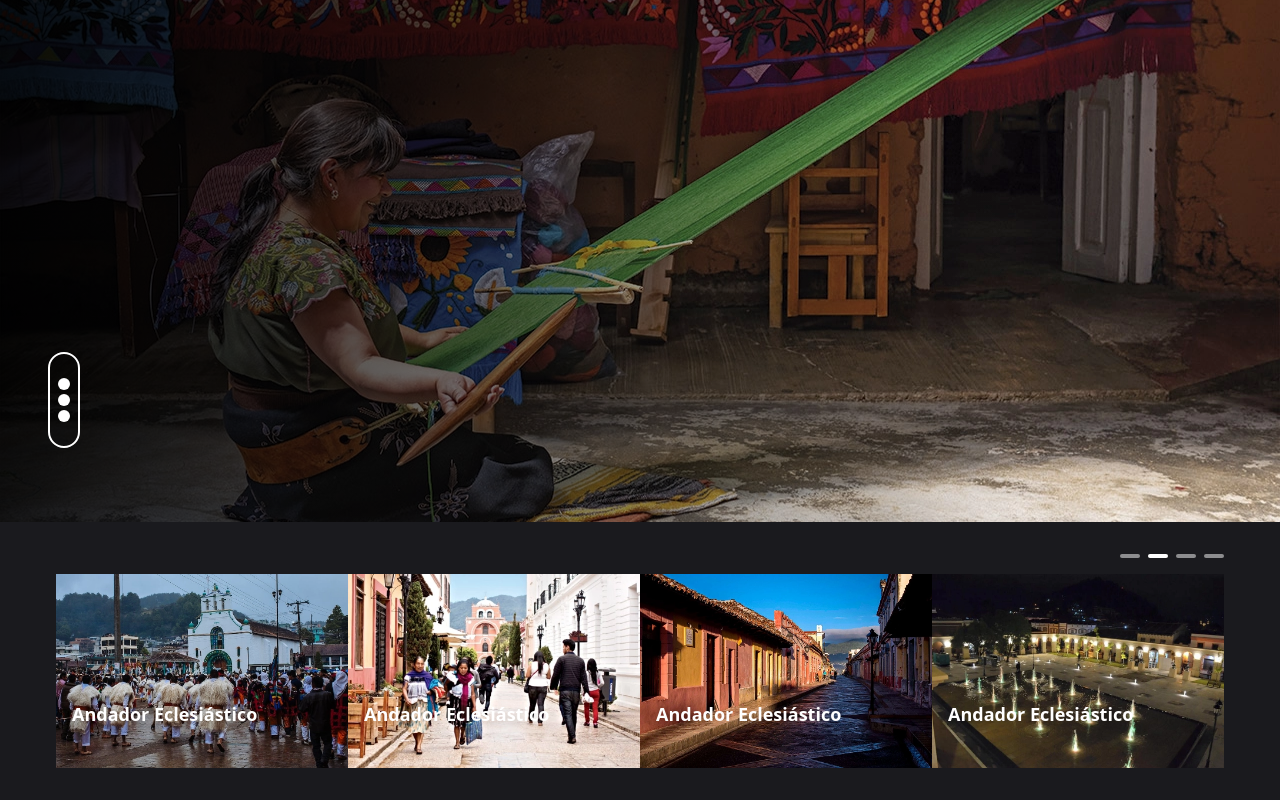
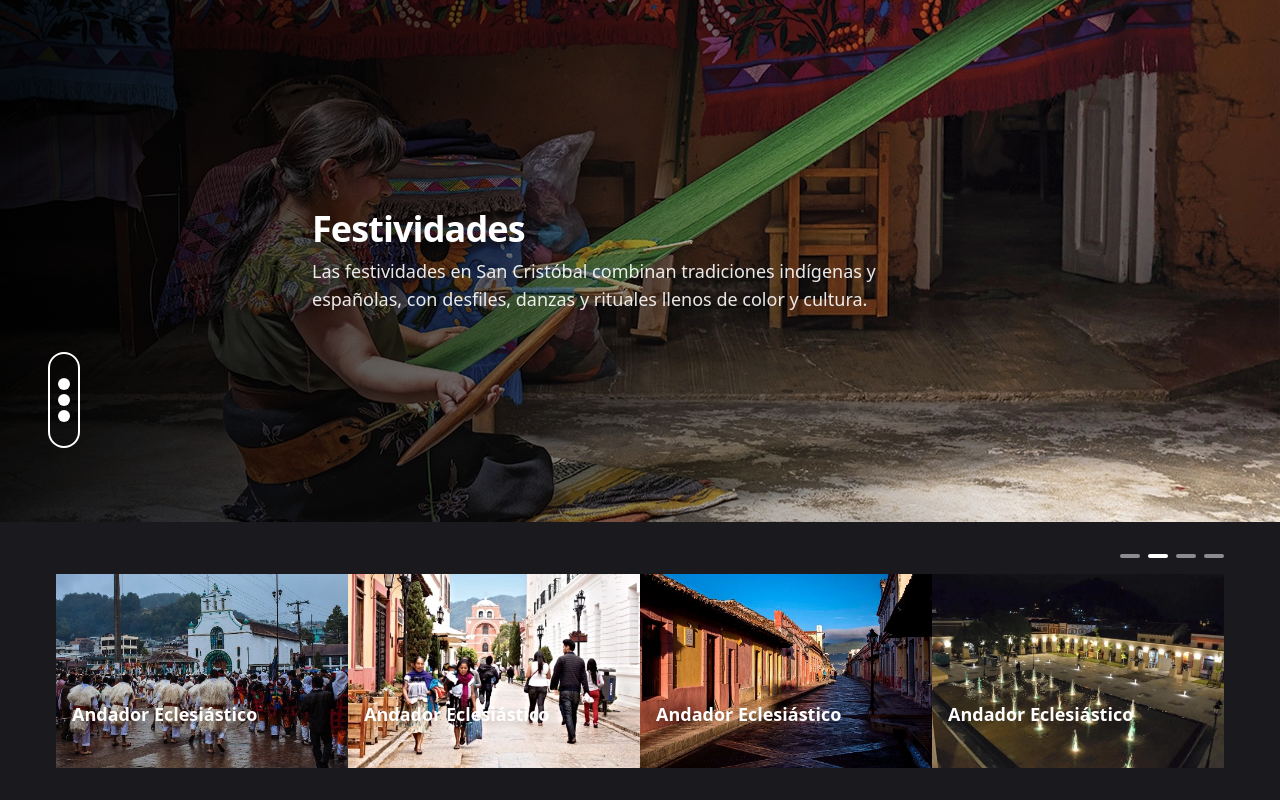
Before and after one commit to DEADM0US3/SanCristobalDeLasCasas, a React (Vite) app: page /Festividades in a window 1280 px wide. Built offline with nearby package versions, Linux system fonts and the light colour scheme.

Commit message:
Se agregan textos

```diff
--- /dev/null
+++ b/src/components/Textos.tsx
@@ -0,0 +1,30 @@
+import React from "react";
+
+// const logo = require('../../img/logo.png');
+
+interface Props {
+    titulo: string;
+    descripcion: string;
+}
+
+const Texto: React.FC<Props> = ({ titulo, descripcion }) => {
+    return (
+        <>
+            <div className="relative w-full h-full px-2 sm:px-6 lg:px-14 py-8 flex flex-col justify-center text-white z-10 max-w-3xl">
+
+                {/* <img src={logo} alt="Pueblos Mágicos" className="w-40 mb-4" /> */}
+
+                <h1 className="font-[Montserrat, sans-serif] text-4xl font-extrabold tracking-tight mb-2 ">
+                    {titulo}
+                </h1>
+
+                <p className="text-base lg:text-lg text-white/90 montserrat">
+                    {descripcion}
+                </p>
+            </div>
+        </>
+
+    );
+};
+
+export default Texto;
--- a/src/pages/Atractivos&Actividades.jsx.tsx
+++ b/src/pages/Atractivos&Actividades.jsx.tsx
@@ -1,13 +1,19 @@
 import homeImage from '../../img/Atractivos.webp';
 import Carousel2 from "../components/Carousel"
+import Texto from '../components/Textos';
+const AtractivosActividades = () => {
+    return (
+        <>
 
-const AtractivosActividades = () => {
-    return(
-        <>
+
             <div
-                style={{backgroundImage: `url(${homeImage})`}}
-                className="w-screen h-[100dvh] bg-cover bg-center bg-no-repeat flex flex-col justify-center items-center"
+                style={{ backgroundImage: `url(${homeImage})` }}
+                className=" w-screen h-[100dvh] bg-cover bg-center bg-no-repeat flex flex-col justify-center items-center"
             >
+                <Texto
+                    titulo="Atractivos y actividades"
+                    descripcion="San Cristóbal de las Casas cautiva con su encanto colonial y alrededores naturales llenos de cascadas y pueblos indígenas."
+                />
             </div>
             <div className="bg-[#1a1a1e] z-10 w-screen h-[40dvh] flex flex-col justify-center items-center">
                 <Carousel2 />
--- a/src/pages/Festividades.tsx
+++ b/src/pages/Festividades.tsx
@@ -1,5 +1,6 @@
 import homeImage from '../../img/Festividades.webp';
 import Carousel2 from "../components/Carousel"
+import Texto from '../components/Textos';
 
 const Festividades = () => {
     return(
@@ -8,6 +9,11 @@ const Festividades = () => {
                 style={{backgroundImage: `url(${homeImage})`}}
                 className="w-screen h-[100dvh] bg-cover bg-center bg-no-repeat flex flex-col justify-center items-center"
             >
+                <Texto
+                    titulo="Festividades"
+                    descripcion="Las festividades en San Cristóbal combinan tradiciones indígenas y españolas, con desfiles, danzas y rituales llenos de color y cultura.">
+
+                    </Texto>
             </div>
             <div className="bg-[#1a1a1e] z-10 w-screen h-[40dvh] flex flex-col justify-center items-center">
                 <Carousel2 />
--- a/src/pages/Home.jsx.tsx
+++ b/src/pages/Home.jsx.tsx
@@ -6,6 +6,7 @@ const Home = () => {
             style={{ backgroundImage: `url(${homeImage})` }}
             className="w-screen h-[100dvh] bg-cover bg-center bg-no-repeat flex flex-col justify-center items-center"
         >
+
         </div>
     );
 };
--- a/src/pages/Hoteles.tsx
+++ b/src/pages/Hoteles.tsx
@@ -1,5 +1,6 @@
 import homeImage from '../../img/Hoteles.webp';
 import Carousel2 from "../components/Carousel"
+import Texto from '../components/Textos';
 
 
 const Hoteles = () => {
@@ -9,6 +10,10 @@ const Hoteles = () => {
                 style={{backgroundImage: `url(${homeImage})`}}
                 className="w-screen h-[100dvh] bg-cover bg-center bg-no-repeat flex flex-col justify-center items-center"
             >
+                <Texto
+                    titulo="Hoteles"
+                    descripcion="Los hoteles en San Cristóbal ofrecen opciones coloniales y modernas, perfectas para disfrutar de su encanto y cultura."
+                />
             </div>
             <div className="bg-[#1a1a1e] z-10 w-screen h-[40dvh] flex flex-col justify-center items-center">
                 <Carousel2 />
--- a/src/pages/Restaurante.tsx
+++ b/src/pages/Restaurante.tsx
@@ -1,5 +1,6 @@
 import homeImage from '../../img/Restaurantes.webp';
 import Carousel2 from "../components/Carousel"
+import Texto from '../components/Textos';
 
 const Restuarantes = () => {
     return(
@@ -8,6 +9,10 @@ const Restuarantes = () => {
                 style={{backgroundImage: `url(${homeImage})`}}
                 className="w-screen h-[100dvh] bg-cover bg-center bg-no-repeat flex flex-col justify-center items-center"
             >
+                <Texto
+                    titulo="Restaurantes"
+                    descripcion="Los restaurantes en San Cristóbal combinan cocina chiapaneca con sabores internacionales en ambientes acogedores."
+                />
             </div>
             <div className="bg-[#1a1a1e] z-10 w-screen h-[40dvh] flex flex-col justify-center items-center">
                 <Carousel2 />
--- a/src/pages/Tours.tsx
+++ b/src/pages/Tours.tsx
@@ -1,5 +1,6 @@
 import homeImage from '../../img/Tours.webp';
 import Carousel2 from "../components/Carousel"
+import Texto from '../components/Textos';
 
 
 const Tours = () => {
@@ -9,6 +10,10 @@ const Tours = () => {
                 style={{backgroundImage: `url(${homeImage})`}}
                 className="w-screen h-[100dvh] bg-cover bg-center bg-no-repeat flex flex-col justify-center items-center"
             >
+                <Texto
+                    titulo="Tours"
+                    descripcion="Los tours en San Cristóbal te llevan a descubrir pueblos indígenas, cascadas y paisajes naturales, ofreciendo una inmersión cultural y ecológica única."
+                />
             </div>
             <div className="bg-[#1a1a1e] z-10 w-screen h-[40dvh] flex flex-col justify-center items-center">
                 <Carousel2 />
```
Also changed, not shown: src/BaseComponent.tsx (+10 -10 lines), img/logo.png (added).
